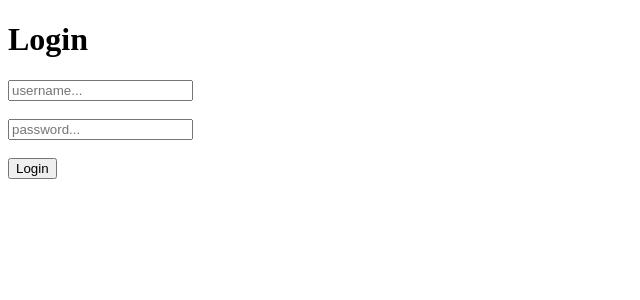
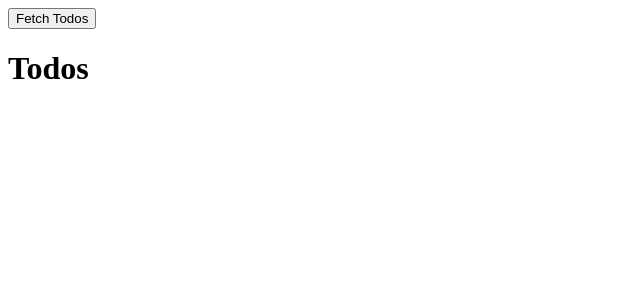
Before and after one commit to githubscientist/js-react-fsdcwdtb40, a React (Vite) app: page / in a window 1280 px wide. Shown: the top 300 px of the page, without its empty margins (0-640 px from the left). Built offline with nearby package versions, Linux system fonts and the light colour scheme.

Commit message:
fetch call

```diff
--- a/index.html
+++ b/index.html
@@ -4,7 +4,7 @@
     <meta charset="UTF-8" />
     <link rel="icon" type="image/svg+xml" href="/vite.svg" />
     <meta name="viewport" content="width=device-width, initial-scale=1.0" />
-    <title>Socify-JS</title>
+    <title>Todo App</title>
   </head>
   <body>
     <div id="root"></div>
--- a/src/App.jsx
+++ b/src/App.jsx
@@ -1,9 +1,33 @@
-import Login from "./components/Login";
+import { useState } from "react";
 
 const App = () => {
+
+  const [todos, setTodos] = useState([]);
+
+  const fetchTodos = () => {
+    fetch('https://698dd177b79d1c928ed6a345.mockapi.io/todos')
+      .then(response => {
+        return response.json();
+      })
+      .then(response => {
+        setTodos(response);
+      })
+  }
+
+  console.log(todos);
+
   return (
     <>
-      <Login />
+      <button onClick={fetchTodos}>Fetch Todos</button>
+      <h1>Todos</h1>
+      <ul>
+        {
+          todos
+            .map(todo => (
+              <li key={todo.id}>{todo.title}</li>
+            ))
+        }
+      </ul>
     </>
   )
 }
--- a/src/components/Login.jsx
+++ /dev/null
@@ -1,48 +0,0 @@
-import { useState } from "react";
-
-const Login = () => {
-    // 1. create states for each of the input elements in react form
-    // 2. set the element's value as the state value
-    // 3. set the values of the input elements as the state values
-    const [username, setUsername] = useState('');
-    const [password, setPassword] = useState('');
-
-    // controlled inputs
-    const handleLogin = (event) => {
-        event.preventDefault();
-        console.log(username, password);
-    }
-
-    return (
-        <>
-            <h1>Login</h1>
-            <form onSubmit={handleLogin}>
-                <div>
-                    <input
-                        type="text"
-                        placeholder="username..."
-                        name="username"
-                        value={username}
-                        onChange={(e) => setUsername(e.target.value)}
-                    />
-                </div>
-                <br />
-                <div>
-                    <input
-                        type="password"
-                        placeholder="password..."
-                        name="password"
-                        value={password}
-                        onChange={(e) => setPassword(e.target.value)}
-                    />
-                </div>
-                <br />
-                <button
-                    type="submit"
-                >Login</button>
-            </form>
-        </>
-    )
-}
-
-export default Login;
```
